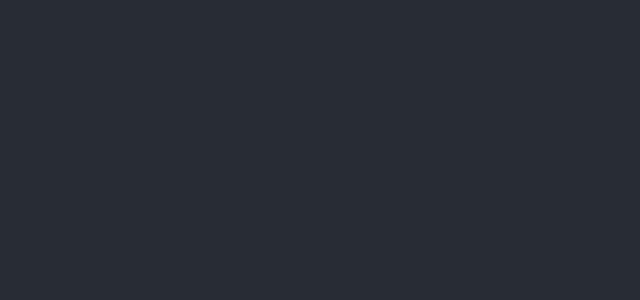
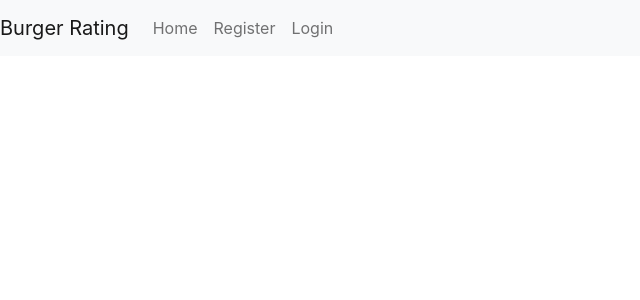
Before and after one commit to gabip86/burger-rating-project, a React (Create React App) app in the folder react-frontend/: page / in a window 1280 px wide. Shown: the top 300 px of the page, without its empty margins (0-640 px from the left). Built offline with nearby package versions, Linux system fonts and the light colour scheme.

Commit message:
feat: created Navbar component

```diff
--- /dev/null
+++ b/package.json
@@ -0,0 +1,5 @@
+{
+  "dependencies": {
+    "bootstrap": "^5.1.3"
+  }
+}
--- a/react-frontend/public/index.html
+++ b/react-frontend/public/index.html
@@ -25,6 +25,7 @@
       Learn how to configure a non-root public URL by running `npm run build`.
     -->
     <title>React App</title>
+    <link href="https://cdn.jsdelivr.net/npm/bootstrap@5.1.3/dist/css/bootstrap.min.css" rel="stylesheet" integrity="sha384-1BmE4kWBq78iYhFldvKuhfTAU6auU8tT94WrHftjDbrCEXSU1oBoqyl2QvZ6jIW3" crossorigin="anonymous">
   </head>
   <body>
     <noscript>You need to enable JavaScript to run this app.</noscript>
--- a/react-frontend/src/App.js
+++ b/react-frontend/src/App.js
@@ -1,10 +1,10 @@
-import logo from "./logo.svg";
 import "./App.css";
+import Navbar from "./components/Navbar";
 
 function App() {
   return (
     <div className="App">
-      <header className="App-header"></header>
+      <Navbar />
     </div>
   );
 }
--- /dev/null
+++ b/react-frontend/src/components/Navbar.js
@@ -0,0 +1,46 @@
+import React from "react";
+
+const Navbar = () => {
+  return (
+    <div>
+      <nav class="navbar navbar-expand-lg navbar-light bg-light">
+        <a class="navbar-brand" href="/">
+          Burger Rating
+        </a>
+        <button
+          class="navbar-toggler"
+          type="button"
+          data-toggle="collapse"
+          data-target="#navbarSupportedContent"
+          aria-controls="navbarSupportedContent"
+          aria-expanded="false"
+          aria-label="Toggle navigation"
+        >
+          <span class="navbar-toggler-icon"></span>
+        </button>
+
+        <div class="collapse navbar-collapse" id="navbarSupportedContent">
+          <ul class="navbar-nav mr-auto">
+            <li class="nav-item active">
+              <a class="nav-link" href="/">
+                Home
+              </a>
+            </li>
+            <li class="nav-item">
+              <a class="nav-link" href="/register">
+                Register
+              </a>
+            </li>
+            <li class="nav-item">
+              <a class="nav-link" href="/login">
+                Login
+              </a>
+            </li>
+          </ul>
+        </div>
+      </nav>
+    </div>
+  );
+};
+
+export default Navbar;
```
Also changed, not shown: 1 other file (tests, documents, lock files or other folders).
